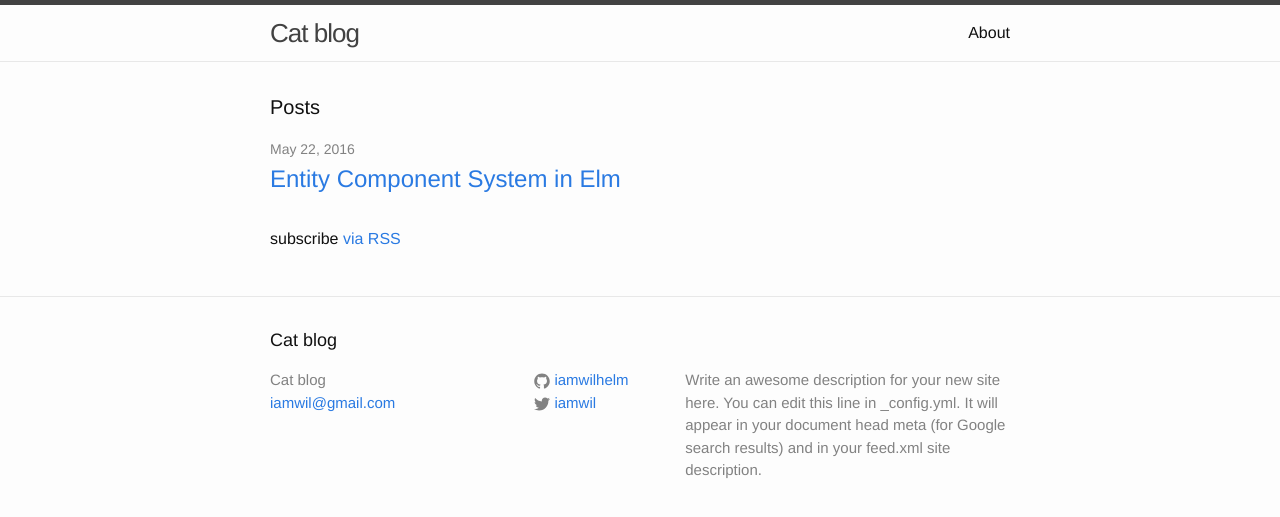
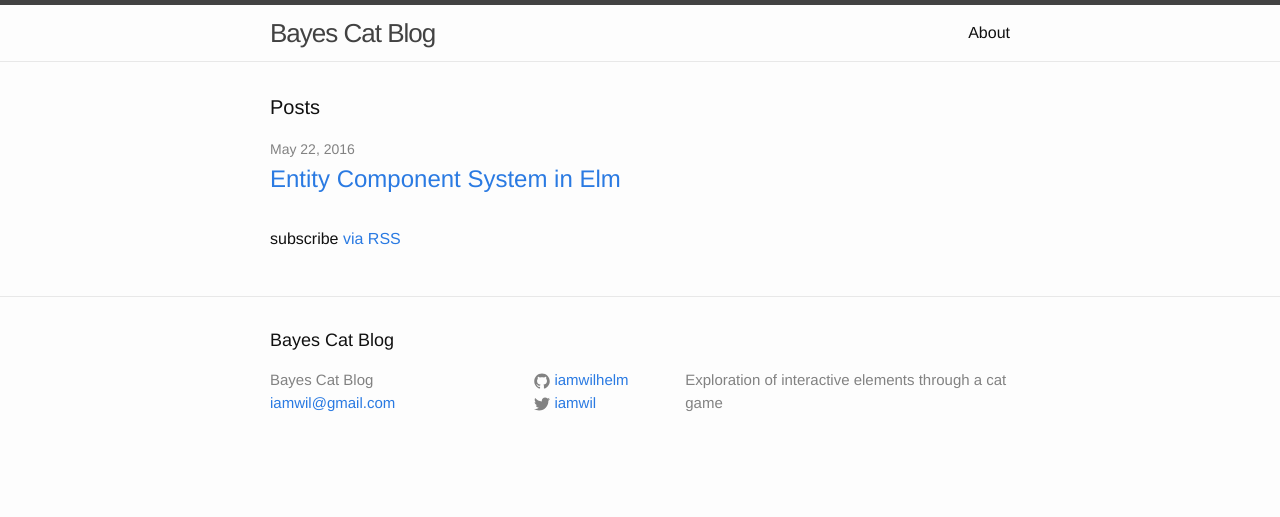
Before and after one commit to iamwilhelm/bayes-cat, a Jekyll site: the page built from index.html, in a window 1280 px wide. Shown: the top 517 px of the page. Built offline with Jekyll 4.4.1, drawn with Linux system fonts in a browser that asks for light colours.

Commit message:
revert to default links

```diff
--- a/_config.yml
+++ b/_config.yml
@@ -6,14 +6,12 @@
 # 'jekyll serve'. If you change this file, please restart the server process.
 
 # Site settings
-title: Cat blog
+title: Bayes Cat Blog
 email: iamwil@gmail.com
 description: > # this means to ignore newlines until "baseurl:"
-  Write an awesome description for your new site here. You can edit this
-  line in _config.yml. It will appear in your document head meta (for
-  Google search results) and in your feed.xml site description.
+  Exploration of interactive elements through a cat game
 baseurl: "" # the subpath of your site, e.g. /blog
-url: "" # the base hostname & protocol for your site
+url: "http://yourdomain.com" # the base hostname & protocol for your site
 twitter_username: iamwil
 github_username:  iamwilhelm
 
--- a/_includes/head.html
+++ b/_includes/head.html
@@ -6,7 +6,7 @@
   <title>{% if page.title %}{{ page.title | escape }}{% else %}{{ site.title | escape }}{% endif %}</title>
   <meta name="description" content="{% if page.excerpt %}{{ page.excerpt | strip_html | strip_newlines | truncate: 160 }}{% else %}{{ site.description }}{% endif %}">
 
-  <link rel="stylesheet" href="{{ "/css/main.css" | prepend: site.baseurl | prepend: site.github.url }}">
-  <link rel="canonical" href="{{ page.url | replace:'index.html','' | prepend: site.baseurl | prepend: site.github.url }}">
+  <link rel="stylesheet" href="{{ "/css/main.css" | prepend: site.baseurl }}">
+  <link rel="canonical" href="{{ page.url | replace:'index.html','' | prepend: site.baseurl | prepend: site.url }}">
   <link rel="alternate" type="application/rss+xml" title="{{ site.title }}" href="{{ "/feed.xml" | prepend: site.baseurl | prepend: site.url }}">
 </head>
--- a/_includes/header.html
+++ b/_includes/header.html
@@ -2,7 +2,7 @@
 
   <div class="wrapper">
 
-    <a class="site-title" href="{{ site.baseurl || site.github.url }}/">{{ site.title }}</a>
+    <a class="site-title" href="{{ site.baseurl }}/">{{ site.title }}</a>
 
     <nav class="site-nav">
       <a href="#" class="menu-icon">
@@ -16,7 +16,7 @@
       <div class="trigger">
         {% for my_page in site.pages %}
           {% if my_page.title %}
-          <a class="page-link" href="{{ my_page.url | prepend: site.github.url }}">{{ my_page.title }}</a>
+          <a class="page-link" href="{{ my_page.url | prepend: site.baseurl }}">{{ my_page.title }}</a>
           {% endif %}
         {% endfor %}
       </div>
--- a/index.html
+++ b/index.html
@@ -12,12 +12,12 @@
         <span class="post-meta">{{ post.date | date: "%b %-d, %Y" }}</span>
 
         <h2>
-          <a class="post-link" href="{{ post.url | prepend: site.baseurl || site.github.url }}">{{ post.title }}</a>
+          <a class="post-link" href="{{ post.url | prepend: site.baseurl }}">{{ post.title }}</a>
         </h2>
       </li>
     {% endfor %}
   </ul>
 
-  <p class="rss-subscribe">subscribe <a href="{{ "/feed.xml" | prepend: site.github.url }}">via RSS</a></p>
+  <p class="rss-subscribe">subscribe <a href="{{ "/feed.xml" | prepend: site.baseurl }}">via RSS</a></p>
 
 </div>
```
Also changed, not shown: feed.xml (+4 -4 lines).
